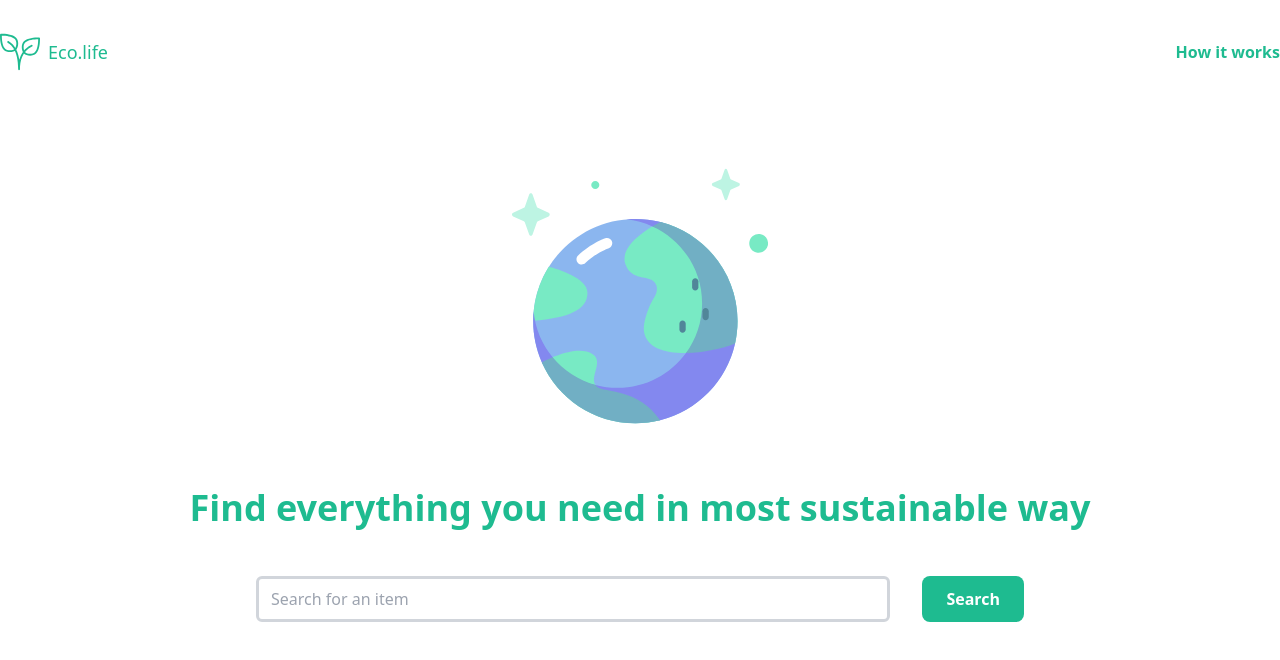
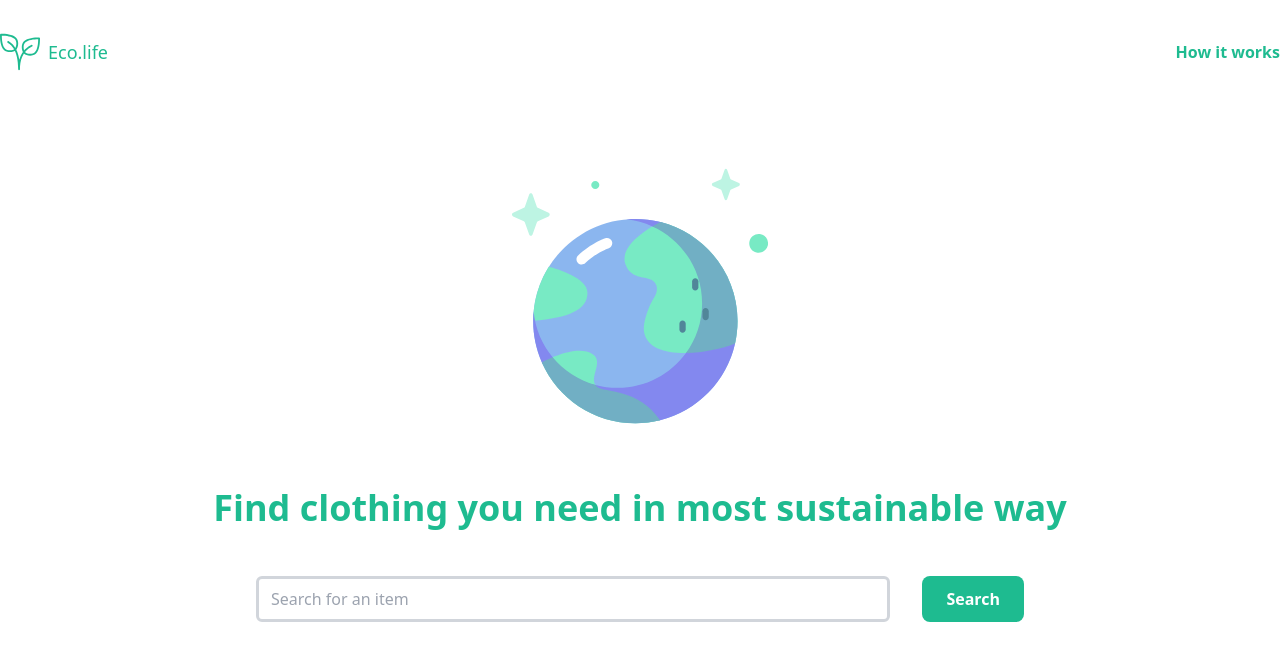
Before and after one commit to aryanvichare/eco.life, a Next.js app: page / in a window 1280 px wide. Shown: the top 660 px of the page. Built offline with nearby package versions, Linux system fonts and the light colour scheme.

Commit message:
fix tagline wording

```diff
--- a/components/Header.jsx
+++ b/components/Header.jsx
@@ -47,7 +47,7 @@ const Header = () => {
         <div className="flex flex-col items-center">
           <img className="w-64" src="/images/earth.svg" alt="Earth" />
           <h1 className="text-center font-extrabold text-primary text-4xl mt-16">
-            Find everything you need in most sustainable way
+            Find clothing you need in most sustainable way
           </h1>
           <div className="w-full max-w-screen-md mt-12">
             <div className="flex flex-row items-stretch space-x-8">
```
